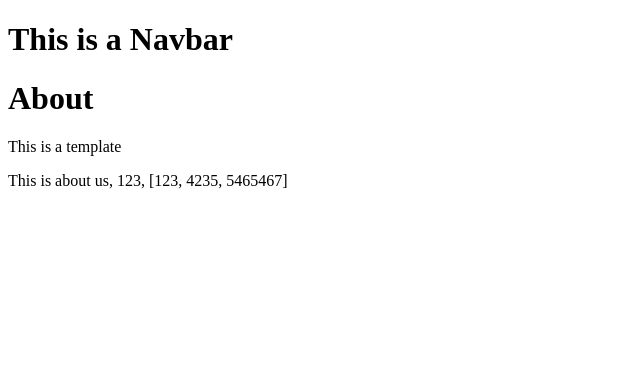
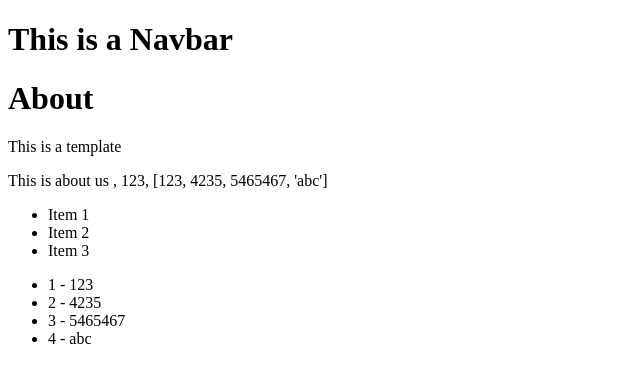
Before and after one commit to LRPavanello/trydjango, a Django app: page /about/ in a window 1280 px wide. Shown: the part 70-453 px from the top of the page, without its empty margins (0-640 px from the left). Run offline with Django 5.2, Linux system fonts and the light colour scheme.

Commit message:
For Loop in a Template

```diff
--- a/src/pages/views.py
+++ b/src/pages/views.py
@@ -14,9 +14,9 @@ def contact_view(request, *args, **kwargs):
 
 def about_view(request, *args, **kwargs):
     my_context = {
-        "my_text": " This is about us",
+        "my_text": " This is about us ",
         "my_number": 123,
-        "my_list": [123, 4235, 5465467]
+        "my_list": [123, 4235, 5465467, "abc"]
 
     }
     return render(request, "about.html", my_context)
--- a/src/templates/about.html
+++ b/src/templates/about.html
@@ -8,5 +8,14 @@
     {{ my_text }}, {{my_number}}, {{my_list}}
 </p>
 
-
+<ul>
+    <li>Item 1</li>
+    <li>Item 2</li>
+    <li>Item 3</li>
+</ul>
+<ul>
+{% for my_sub_item in my_list %}
+    <li>{{ forloop.counter }} - {{ my_sub_item }}</li>
+{% endfor %}
+</ul>
 {% endblock content %}
```
